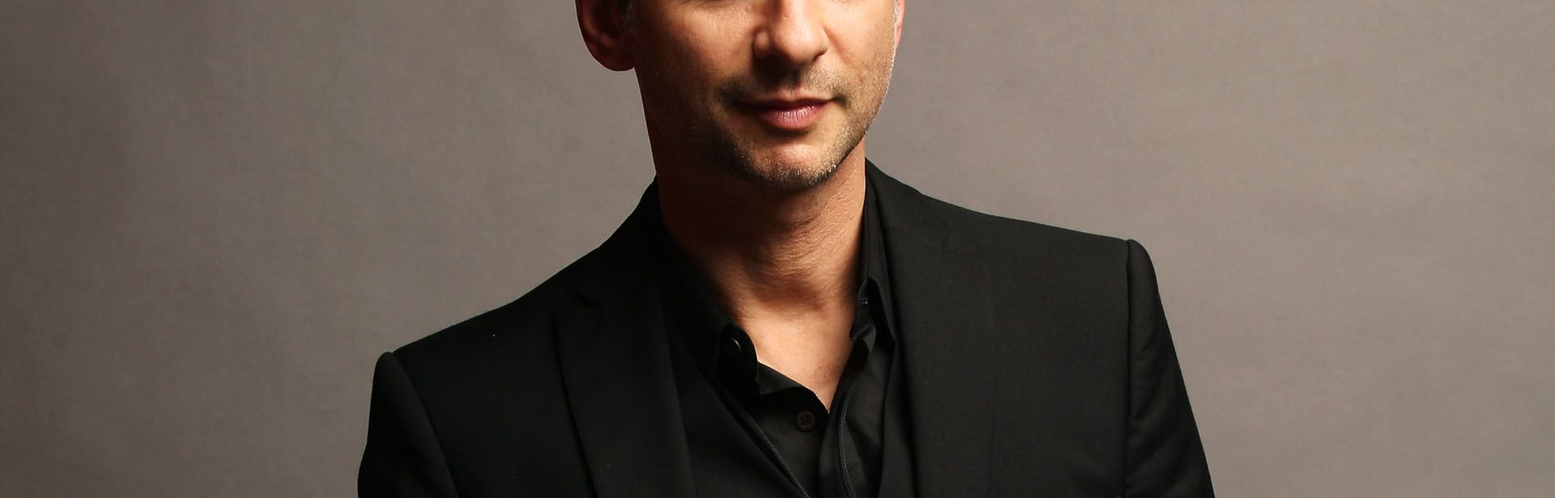
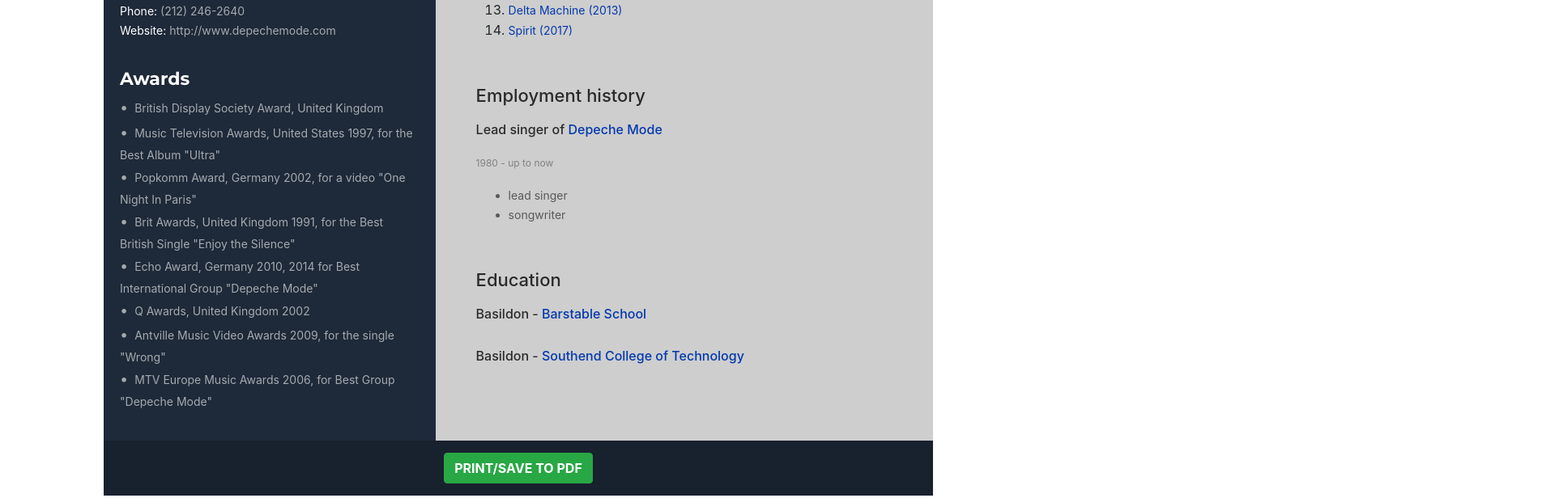
Before and after one commit to gabra-kadabra/dave-gahan-cv-responsive, a website: page index.html in a window 1280 px wide. Shown: the part 840-1456 px from the top of the page at 81% size, 1920 px wide, since content can reach past the window. Drawn offline with nearby package versions, Linux system fonts and the light colour scheme.

Commit message:
styles added

```diff
--- a/css/style.css
+++ b/css/style.css
@@ -0,0 +1,249 @@
+body {
+	font-family: Arial, Helvetica, Sans-serif;
+	color: #434343;
+	background-color: rgb(206, 206, 206);
+
+}
+
+.wrapper {
+	background-color: rgb(206, 206, 206);
+	height: 100%;
+;}
+
+aside {
+	display: flex;
+	flex-direction: column;
+	background-color: #1e2939;
+	color: #fff;
+	float: left;
+}
+
+#main {
+	float: right;
+	display: flex;
+	flex-direction: column;
+	padding: 30px 50px;
+	background-color: rgb(206, 206, 206);
+}
+
+footer {
+	clear: both;
+	color: #FFF;
+	background-color: #18212e;
+	padding: 15px 0 15px 0;
+	margin: 0;
+	text-align: center;
+}
+
+header {
+	text-align: center;
+	background-color: #18212e;
+	color: #FFF;
+    height: fit-content;
+}
+
+.bio-title {
+	font-size: 40px;
+	padding: 20px 10px;
+	margin: 0;
+}
+
+.bio-occupation, .bio-about {
+	font-size: 14px;
+	line-height: 1.714;
+    padding: 0 10px 20px 10px;
+	margin: 0;
+}
+
+.discography, .jobs {
+	padding-bottom: 40px;
+}
+
+.discography-title {
+	padding-bottom: 14px;
+	color: #2a2a2a;
+	font-size: 22px;
+	line-height: 24px;
+}
+
+.discography-link {
+	color: #0339ad;
+	font-size: 14px;
+	line-height: 24px;
+}
+
+.discography-link:hover, .contacts-link:hover {
+	color: #00990d;
+}
+
+.jobs-title, .education-title {
+	color: #2a2a2a;
+	font-size: 22px;
+	line-height: 1.091;
+}
+
+.jobs-occupation, .education-degree, .discography-category {
+	color: #2a2a2a;
+	font-size: 16px;
+	line-height: 1.5;
+	padding-bottom: 10px;
+	padding-top: 10px;
+}
+
+.jobs-time, .education-time {
+	color: #828282;
+	font-size: 12px;
+	line-height: 2;
+}
+
+.experience-item {
+	color: #595959;
+	font-size: 14px;
+	line-height: 1.714;
+}
+
+.accent {
+	color: #0339ad;
+}
+
+.photo {
+	width: 100%;
+	padding-bottom: 20px;
+}
+
+.awards-title {
+	font-size: 22px;
+	line-height: 1.091;
+}
+
+.awards-item {
+	font-size: 14px;
+	line-height: 1.714;
+}
+
+.awards-list {
+	list-style: none;
+	padding-left: 0;
+	color: #ffffff;
+	opacity: 0.6;
+}
+
+.awards-item::before {
+	content: "\2022";
+	margin-right: 8px;
+	color: #ffffff;
+	font-size: 18px;
+}
+
+.contacts, .awards {
+	padding-bottom: 20px;
+    padding-left: 20px;
+    padding-right: 20px;
+}
+
+.contacts-title, .awards-title {
+	color: #ffffff;
+	font-family: Montserrat;
+	font-size: 22px;
+	font-weight: 700;
+	line-height: 24px;
+	padding-top: 0px;
+}
+
+.contacts-list {
+	list-style: none;
+	padding-left: 0;
+}
+
+.contacts-item {
+	font-size: 14px;
+	font-weight: 400;
+	line-height: 24px;
+	color: #ffffff;
+}
+
+.contacts-link {
+	opacity: 0.6;
+	color: #ffffff;
+	text-decoration: none;
+}
+
+.contacts-link:hover {
+	opacity: 1;
+	text-decoration: underline;
+}
+
+.photo:hover {
+	animation: pulse 1s;
+}
+
+@media (min-width: 1100px) {
+	.wrapper {
+		width: 80%;
+		margin-left: auto;
+		margin-right: auto;
+	}
+	aside {
+		width: 40%;
+	}
+	#main {
+		width: 60%;
+	}
+}
+
+@media (max-width: 1100px) and (min-width: 1000px) {
+	.wrapper {
+		width: 90%;
+		margin-left: auto;
+		margin-right: auto;
+	}
+	aside {
+		width: 40%;
+	}
+	#main {
+		width: 60%;
+	}
+}
+
+@media (max-width: 1000px) and (min-width: 800px) {
+	aside {
+		width: 40%;
+	}
+	#main {
+		width: 60%;
+	}
+}
+
+@media (max-width: 800px) and (min-width: 500px) {
+	aside, #main {
+		width: 100%;
+	}
+}
+
+@media (max-width: 500px) {
+	aside, #main {
+		width: 100%;
+	}
+}
+
+@media print {
+	* {
+		-webkit-print-color-adjust: exact !important; /*Chrome, Safari */
+		color-adjust: exact !important;  /*Firefox*/
+	  }
+	.wrapper {
+		width: 90%;
+		margin-left: auto;
+		margin-right: auto;
+	}
+	aside {
+		width: 40%;
+	}
+	#main {
+		width: 60%;
+	}
+	.no-prt {
+		display: none;
+	}
+
+}
--- a/index.html
+++ b/index.html
@@ -205,7 +205,7 @@
         </div>
 
         <!-- footer -->
-        <footer>
+        <footer class="no-prt">
             <button class="btn btn-success" onclick="window.print()">
                 <b>PRINT/SAVE TO PDF</b>
             </button>
```
